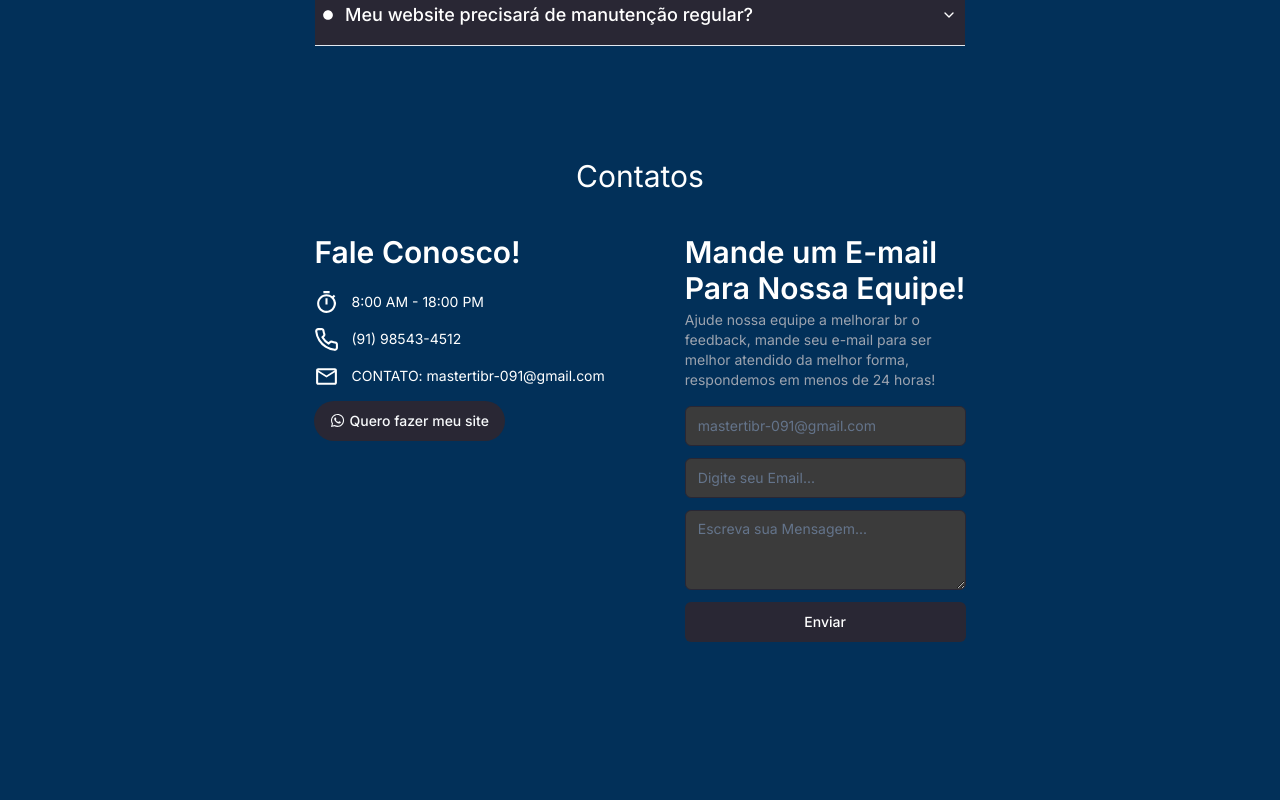
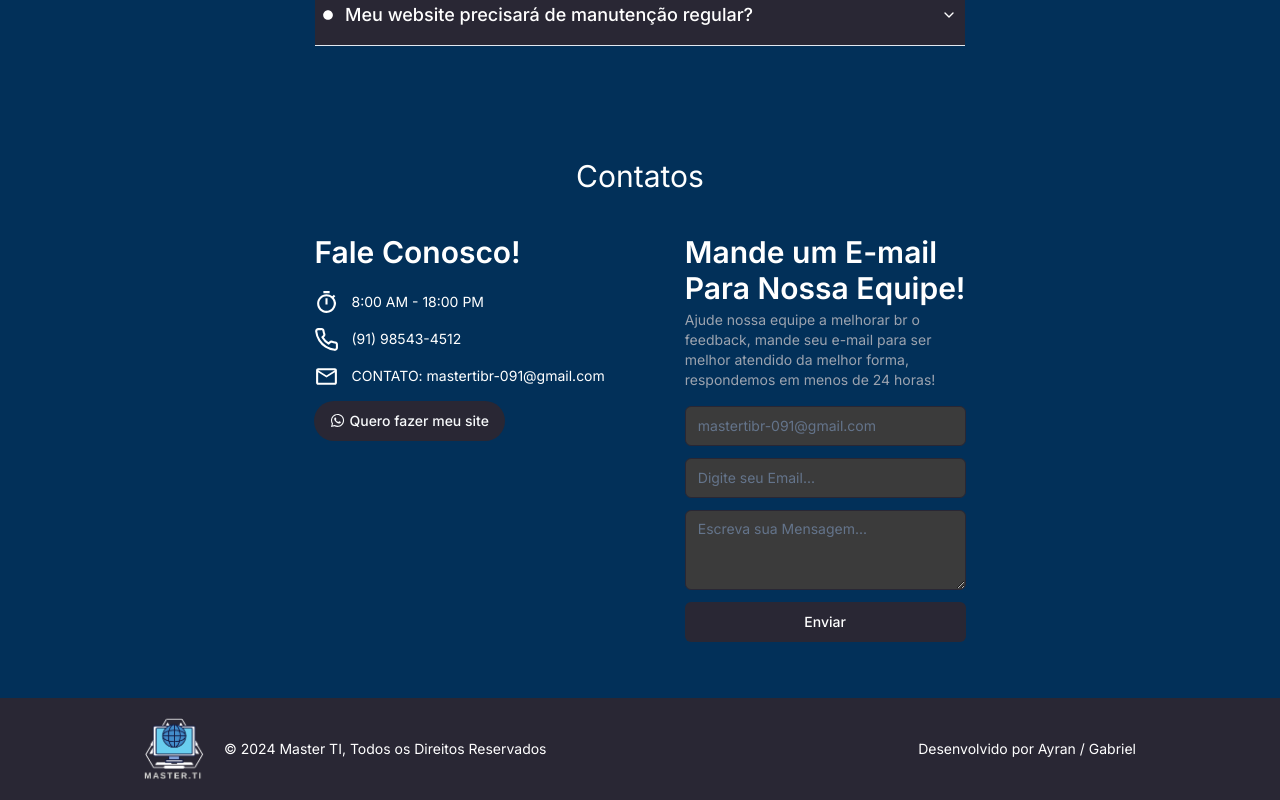
Before and after one commit to ayranoliveira1/master-ti, a Next.js app: page / in a window 1280 px wide. Shown: the part 2702-3502 px from the top of the page. Before the commit the page ends 3400 px from the top, so only its background shows below. Built offline with nearby package versions, Linux system fonts and the light colour scheme.

Commit message:
Feat: add footer component

```diff
--- a/app/layout.tsx
+++ b/app/layout.tsx
@@ -1,6 +1,7 @@
 import type { Metadata } from "next";
 import { Inter } from "next/font/google";
 import "./globals.css";
+import Footer from "@/components/footer";
 
 const inter = Inter({ subsets: ["latin"] });
 
@@ -16,7 +17,10 @@ export default function RootLayout({
 }>) {
    return (
       <html lang="pt-BR">
-         <body className={inter.className}>{children}</body>
+         <body className={inter.className}>
+            <div className="flex-1">{children}</div>
+            <Footer />
+         </body>
       </html>
    );
 }
--- /dev/null
+++ b/components/footer.tsx
@@ -0,0 +1,41 @@
+import Image from "next/image";
+
+const Footer = () => {
+   return (
+      <div className="flex px-36 gap-5 py-5 justify-between items-center text-white bg-[#292734]">
+         <div className="flex gap-5 items-center">
+            <Image
+               src="/logoMaster.png"
+               alt="logo"
+               width={60}
+               height={60}
+               className="object-cover"
+            />
+            <p className="text-sm">
+               © 2024 Master TI, Todos os Direitos Reservados
+            </p>
+         </div>
+
+         <p className="text-sm">
+            Desenvolvido por{" "}
+            <a
+               className="hover:underline"
+               href="https://www.linkedin.com/in/ayran-oliveira-258499291/"
+               target="_blank"
+            >
+               Ayran
+            </a>{" "}
+            /{" "}
+            <a
+               className="hover:underline"
+               href="https://www.linkedin.com/in/lucio-gabriel-6a9887276/"
+               target="_blank"
+            >
+               Gabriel
+            </a>
+         </p>
+      </div>
+   );
+};
+
+export default Footer;
```
